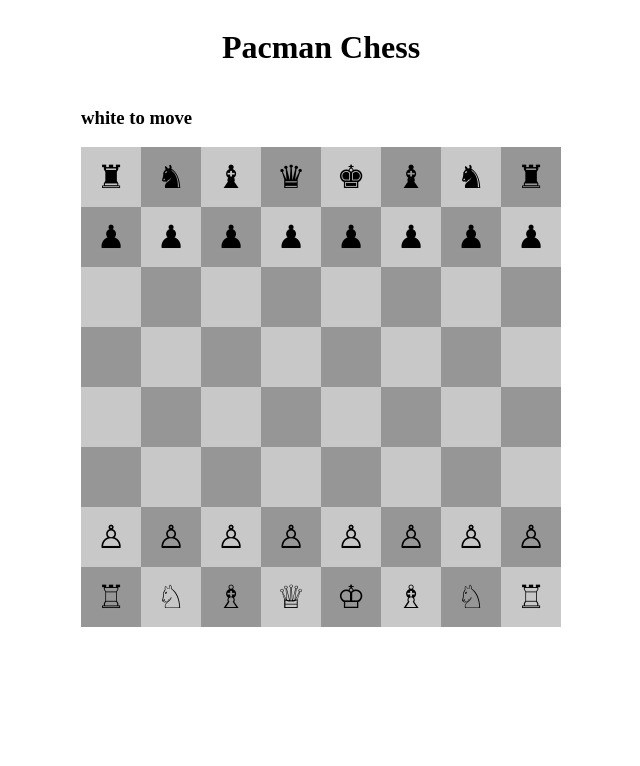
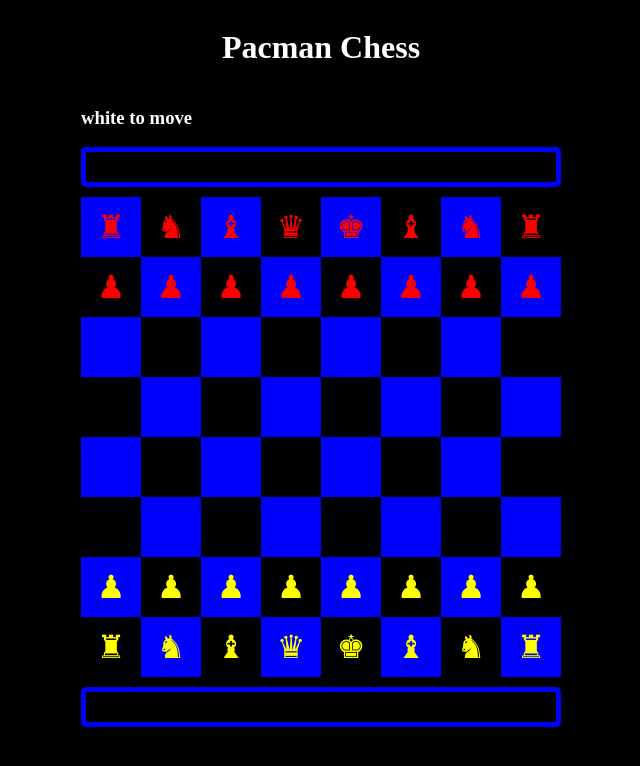
Before and after one commit to emck-emck/pacman-chess, an Angular app: page / in a window 1280 px wide. Shown: the top 766 px of the page, without its empty margins (319-959 px from the left). Built offline with nearby package versions, Linux system fonts and the light colour scheme.

Commit message:
new colour scheme and cleaner piece logic

```diff
--- a/src/component/game/board/board.css
+++ b/src/component/game/board/board.css
@@ -6,3 +6,13 @@
 #board-wrapper {
     position: relative;
 }
+
+.fakewall {
+    width: 470px;
+    height: 30px;
+    border-width: 5px;
+    border-style: solid;
+    border-color: blue;
+    border-radius: 5px;
+    margin: 10px 0px;
+}
--- a/src/component/game/board/board.html
+++ b/src/component/game/board/board.html
@@ -1,4 +1,5 @@
 <h3>{{message}}</h3>
+<div class="fakewall"></div>
 <div id="board-wrapper">
   <promotion></promotion>
   <table>
@@ -21,3 +22,4 @@
     }
   </table>
 </div>
+<div class="fakewall"></div>
--- a/src/component/game/piece/piece-component.ts
+++ b/src/component/game/piece/piece-component.ts
@@ -13,23 +13,6 @@
 
   get displayPiece(): string {
     if (this.piece) {
-      switch (this.piece.colour) {
-        case 'white':
-          switch (this.piece.type) {
-            case 'pawn':
-              return '♙';
-            case 'rook':
-              return '♖';
-            case 'knight':
-              return '♘';
-            case 'bishop':
-              return '♗';
-            case 'queen':
-              return '♕';
-            case 'king':
-              return '♔';
-          }
-        case 'black':
       switch (this.piece.type) {
         case 'pawn':
           return '♟';
@@ -45,7 +28,6 @@
           return '♚';
       }
     }
-    }
     return '';
   }
 }
--- a/src/component/game/piece/piece.css
+++ b/src/component/game/piece/piece.css
@@ -1,3 +1,11 @@
 .piece {
   font-size: 32px;
 }
+
+.piece.light {
+  color: yellow;
+}
+
+.piece.dark {
+  color: red;
+}
--- a/src/component/game/piece/piece.html
+++ b/src/component/game/piece/piece.html
@@ -1 +1,4 @@
-<span class="piece">{{displayPiece}}</span>
+<span class="piece"
+    [class.light]="piece && piece.colour==='white'"
+    [class.dark]="piece && piece.colour!=='white'"
+    >{{displayPiece}}</span>
--- a/src/component/game/promotion/promotion.css
+++ b/src/component/game/promotion/promotion.css
@@ -5,16 +5,21 @@
 
 #promotion-dialog.white {
   top: 0;
+  color: yellow;
 }
 
 #promotion-dialog.black {
   bottom: 0;
+  color: red;
 }
 
 .promotion-box {
-  background-color: white;
-  width: 60px;
-  height: 60px;
+  border-color: white;
+  border-style: solid;
+  background-color: black;
+  border-width: 3px;
+  width: 57px;
+  height: 57px;
   display: flex;
   justify-content: center;
   align-items: center;
--- a/src/component/game/promotion/promotion.html
+++ b/src/component/game/promotion/promotion.html
@@ -6,19 +6,15 @@
     [class.black]="promoColour === 'black'"
     >
     <div class="promotion-box" (click)="handlePromotion({type: 'queen', colour: promoColour, hasMoved: true})">
-        <span *ngIf="promoColour === 'white'">♕</span>
-        <span *ngIf="!(promoColour === 'white')">♛</span>
+        <span>♛</span>
     </div>
     <div class="promotion-box" (click)="handlePromotion({type: 'rook', colour: promoColour, hasMoved: true})">
-        <span *ngIf="promoColour === 'white'">♖</span>
-        <span *ngIf="!(promoColour === 'white')">♜</span>
+        <span>♜</span>
     </div>
     <div class="promotion-box" (click)="handlePromotion({type: 'bishop', colour: promoColour, hasMoved: true})">
-        <span *ngIf="promoColour === 'white'">♗</span>
-        <span *ngIf="!(promoColour === 'white')">♝</span>
+        <span>♝</span>
     </div>
     <div class="promotion-box" (click)="handlePromotion({type: 'knight', colour: promoColour, hasMoved: true})">
-        <span *ngIf="promoColour === 'white'">♘</span>
-        <span *ngIf="!(promoColour === 'white')">♞</span>
+        <span>♞</span>
     </div>
 </div>
--- a/src/component/game/square/square.css
+++ b/src/component/game/square/square.css
@@ -8,18 +8,18 @@
 }
 
 .light {
-  background-color: rgb(200, 200, 200)
+  background-color: rgb(0, 0, 255)
 }
 
 .dark {
-  background-color: rgb(150, 150, 150)
+  background-color: rgb(0, 0, 0)
 }
 
 .legal-dot {
   width: 15px;
   height: 15px;
   border-radius: 50%;
-  background-color: rgb(0, 0, 0);
+  background-color: rgb(255, 255, 255);
 }
 
 .square.capture::after {
@@ -27,17 +27,17 @@
   position: absolute;
   width: 80%;
   height: 80%;
-  border: 4px solid rgb(0, 0, 0);
+  border: 4px solid rgb(255, 255, 255);
   border-radius: 50%;
   box-sizing: border-box;
 }
 
 .square.light.selected {
-  box-shadow: inset 0 0 0 4px rgb(175, 175, 175);
+  box-shadow: inset 0 0 0 4px rgb(50, 50, 225);
 }
 
 .square.dark.selected {
-  box-shadow: inset 0 0 0 4px rgb(125, 125, 125);
+  box-shadow: inset 0 0 0 4px rgb(25, 25, 25);
 }
 
 piece {
--- a/src/global_styles.css
+++ b/src/global_styles.css
@@ -1 +1,4 @@
-/* Add application styles & imports to this file! */
+body {
+    color: white;
+    background-color: black;
+}
```
Lines whose indentation alone changed are shown as unchanged.
